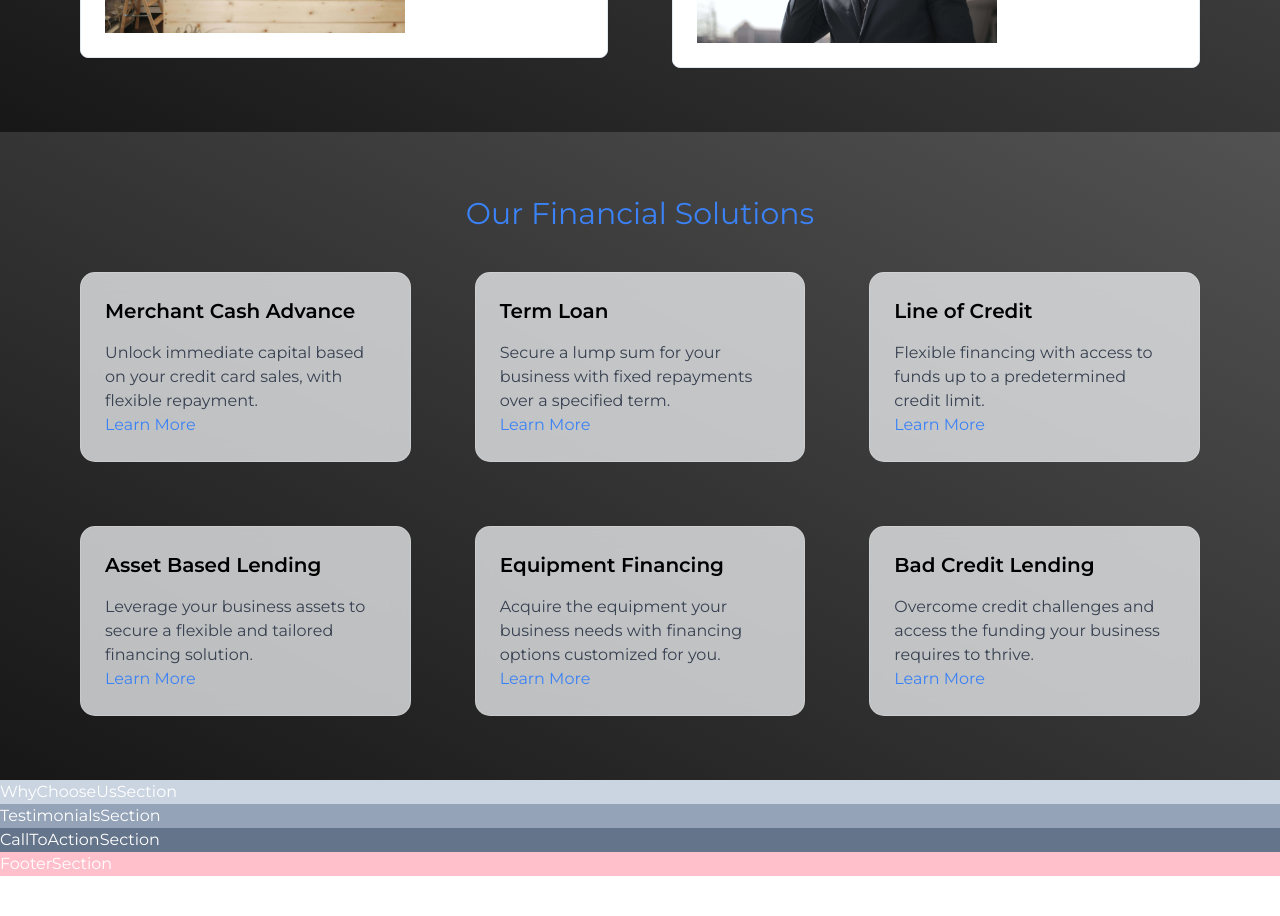
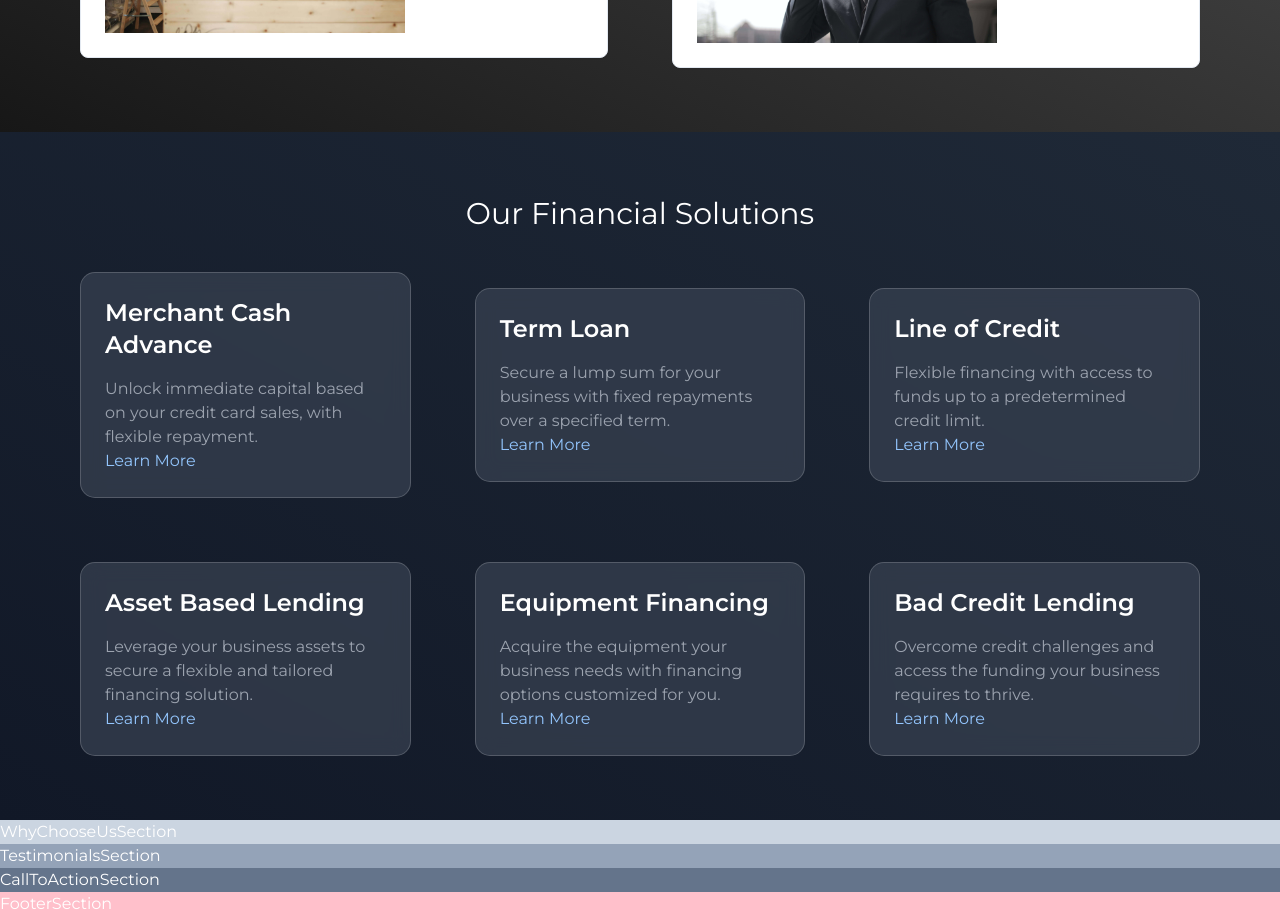
Before and after one commit to dewanwakilahmed/kesef-capital-group-v0, a Next.js app: page / in a window 1280 px wide. Shown: the part 1300-2216 px from the top of the page. Before the commit the page ends 2176 px from the top, so only its background shows below. Built offline with nearby package versions, Linux system fonts and the light colour scheme.

Commit message:
Finished Financial Solutions Section

```diff
--- a/sections/home-page/our-financial-solutions-section/our-financial-solutions-section.css
+++ b/sections/home-page/our-financial-solutions-section/our-financial-solutions-section.css
@@ -1,13 +1,13 @@
 .our-financial-solutions-section {
   @apply px-20
   py-16
-  bg-gradient-to-tr from-neutral-900 to-neutral-600;
+  bg-gradient-to-tr from-gray-900 to-gray-800;
 }
 
 .section-title {
   @apply text-center
   text-3xl
-  text-blue-500
+  text-white
   mb-10;
 }
 
@@ -20,22 +20,27 @@
 }
 
 .financial-solution-card {
-  @apply bg-gray-100/75 p-6 rounded-md;
+  @apply bg-gray-700/75 p-6 rounded-md;
   @apply backdrop-blur-md;
   -webkit-backdrop-filter: blur(10px);
   backdrop-filter: blur(10px);
   border-radius: 15px;
   border: 1px solid rgba(255, 255, 255, 0.18);
+  transition: transform 0.4s ease-in-out;
+}
+
+.financial-solution-card:hover {
+  transform: scale(1.05);
 }
 
 .solution-title {
-  @apply text-xl font-semibold mb-4 text-black;
+  @apply text-2xl font-semibold mb-4 text-white;
 }
 
 .solution-description {
-  @apply text-gray-700;
+  @apply text-gray-400;
 }
 
 .learn-more-link {
-  @apply text-blue-500 hover:underline;
+  @apply text-blue-300 hover:underline;
 }
```
